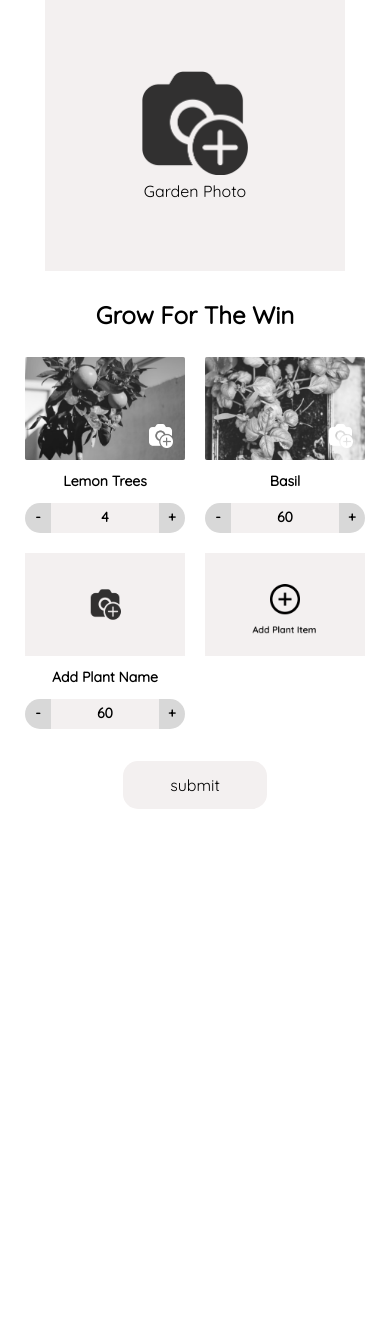
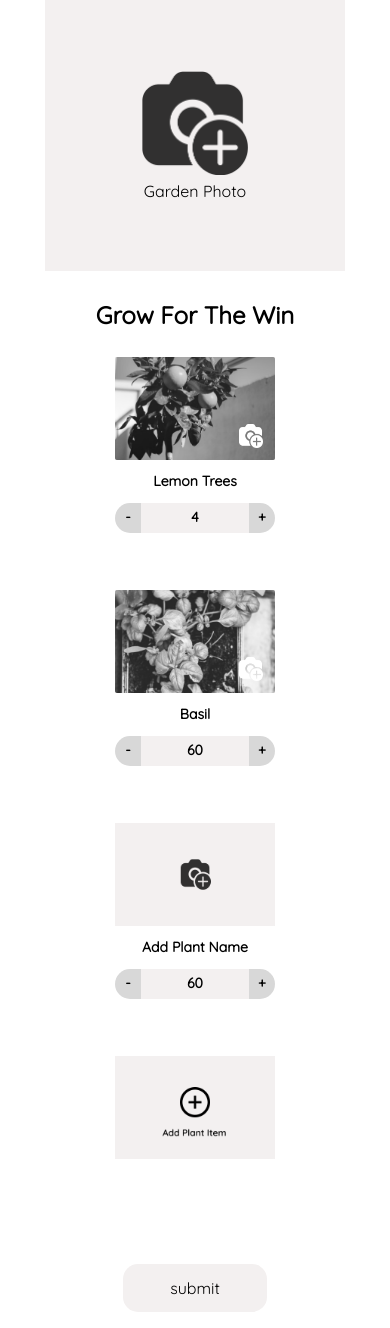
Before and after one commit to dohovic/Giver-Final, a PHP site: page /create-garden.php in a window 390 px wide. Shown: the part 393-1721 px from the top of the page. Before the commit the page ends 1202 px from the top, so only its background shows below. Run offline with PHP 8.4, Linux system fonts and the light colour scheme; some libraries are stand-ins or nearby versions.

Commit message:
added_creare_garden_responsiveness

```diff
--- a/create-garden.php
+++ b/create-garden.php
@@ -114,9 +114,9 @@
               </a>
             </div>
           </section>
-          <section class="category-wrapper gap-4">
+          <section class="category-wrapper gap-4" id="plants-category">
             <h1 class="text-2xl font-semibold mt-3">Grow For The Win</h1>
-            <div class="gardens-container">
+            <div class="gardens-container" id="plant-container">
               <section class="plant-item">
                 <div class="garden-image-edit">
                   <div class="upload-garden-photo">
@@ -177,7 +177,6 @@
                   <button class="editor-button">+</button>
                 </div>
               </section>
-
               <section class="plant-item">
                 <div class="garden-image-edit">
                   <div class="upload-garden-photo">
--- a/includes/style.css
+++ b/includes/style.css
@@ -100,6 +100,7 @@ input::placeholder {
   height: 24px;
   padding-left: 16px;
 }
+
 .search {
   width: 90%;
   border-bottom: 1px black solid;
@@ -107,6 +108,7 @@ input::placeholder {
 
 
 .category-wrapper {
+  display: flex;
   flex-direction: column;
   margin-top: 16px;
 }
@@ -116,7 +118,7 @@ input::placeholder {
   display: flex;
   flex-wrap: wrap;
   margin-top: 10px;
-  gap: 20px;
+  gap: 57px;
 }
 
 .gardens-container:last-child {
@@ -638,7 +640,18 @@ input[value="submit"] {
     display: hidden;
   }
 }
-@media only screen and (max-width: 1150px) {
+
+@media only screen and (max-width: 1152px) {
+  input[value="submit"] {
+    place-self: center;
+  }
+
+  #plants-category {
+    display: flex;
+    justify-content: center;
+    text-align: center;
+  }
+
   .new-task {
     display: flex;
     flex-direction: column;
@@ -664,6 +677,10 @@ input[value="submit"] {
   #comment-profile {
     width: 32px;
     height: 32px;
+  }
+
+  #plant-container {
+    justify-content: center;
   }
 
   .gardens-container > a {
```
